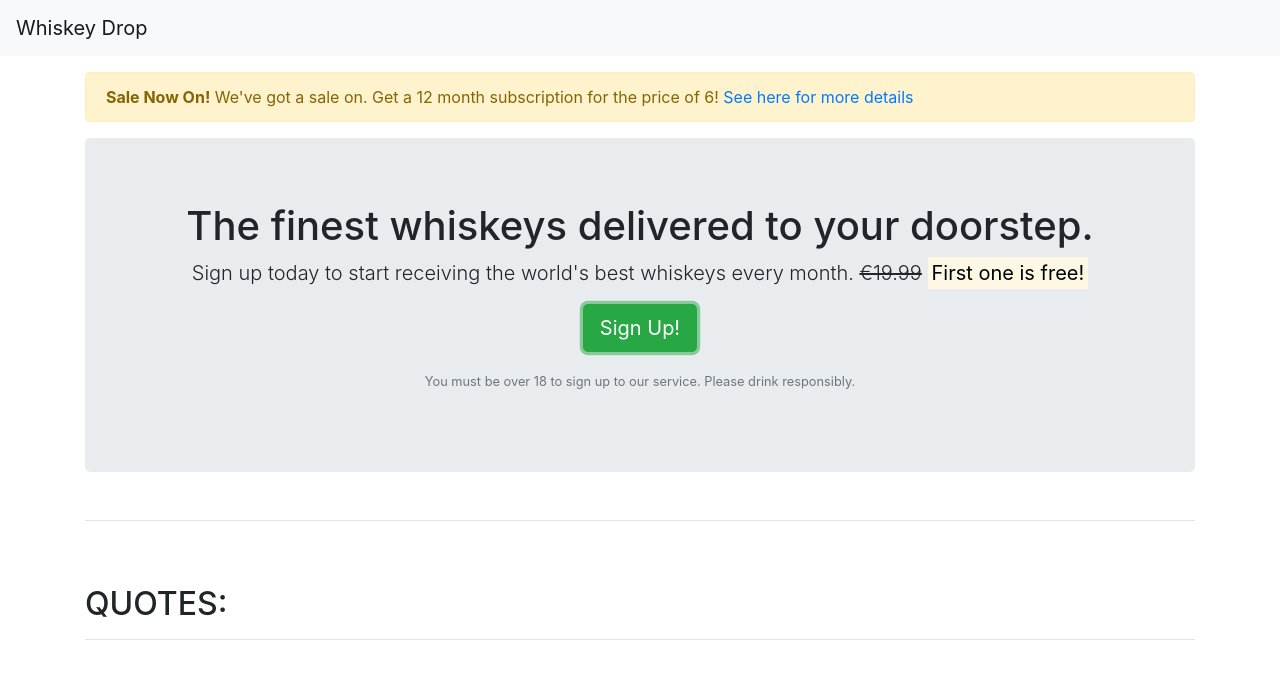
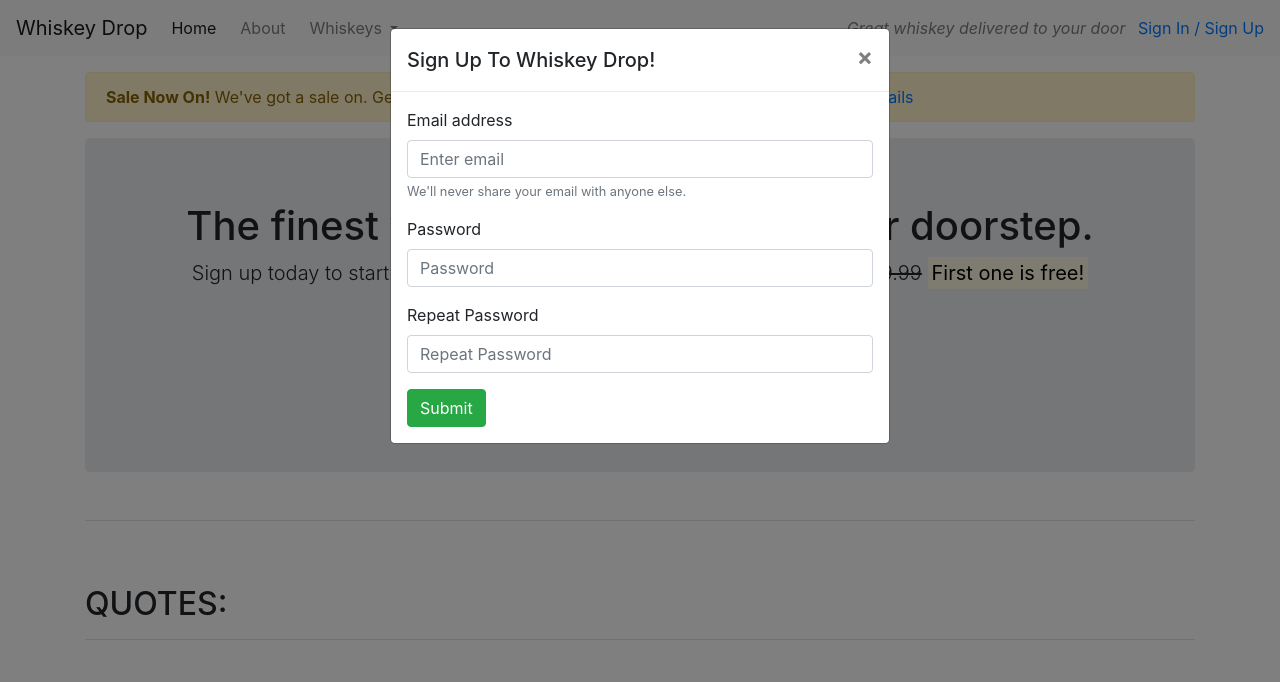
Before and after one commit to 1ukefg/bootstrap, a plain HTML site: page index.html in a window 1280 px wide. Both pictures are taken after a click on the button "Sign Up!". Shown: the top 682 px of the page. Drawn offline with nearby package versions, Linux system fonts and the light colour scheme.

Commit message:
section4

```diff
--- a/index.html
+++ b/index.html
@@ -15,13 +15,31 @@
     <nav class="navbar navbar-light navbar-expand-sm bg-light">
         <a href="/" class="navbar-brand">
             Whiskey Drop</a>
-            <button class="navbar-toggler ml-auto" type="button" data-toggle="collapse" data-target="#navbarNavDropdown"
-        <ul class="navbar-nav mr-auto">
-            <li class="active nav-item mr-2"><a class="nav-link" href="/">Home</a></li>
-            <li class="nav-item mr-2"><a class="nav-link" href="">About</a></li>
-            <li class="nav-item mr-2 d-block d-sm-none"><a class="nav-link" href="">Sign In / Sign Up</a></li>
-        </ul>
 
+        <button class="navbar-toggler ml-auto" type="button" data-toggle="collapse" data-target="#navbarNavDropdown"
+            aria-controls="navbarNavDropdown" aria-expanded="false" aria-label="Toggle navigation">
+            <span class="navbar-toggler-icon"></span></button>
+
+        <div class="collapse navbar-collapse" id="navbarNavDropdown">
+            <ul class="navbar-nav mr-auto">
+                <li class="active nav-item mr-2"><a class="nav-link" href="/">Home</a></li>
+                <li class="nav-item mr-2"><a class="nav-link" href="">About</a></li>
+                <li class="nav-item dropdown">
+                    <a class="nav-link dropdown-toggle" href="#" id="navbarDropdownMenuLink" role="button"
+                        data-toggle="dropdown" aria-haspopup="true" aria-expanded="false">
+                        Whiskeys
+                    </a>
+                    <div class="dropdown-menu" aria-labelledby="navbarDropdownMenuLink">
+                        <a class="dropdown-item" href="#">Irish</a>
+                        <a class="dropdown-item" href="#">Scotch</a>
+                        <a class="dropdown-item" href="#">Japanese</a>
+                        <a class="dropdown-item" href="#">American</a>
+                    </div>
+                </li>
+
+                <li class="nav-item mr-2 d-block d-sm-none"><a class="nav-link" href="">Sign In / Sign Up</a></li>
+            </ul>
+        </div>
         <div class="d-none d-md-block">
             <p class="navbar-text my-auto mr-2"><i>Great whiskey delivered to your door</i></p>
             <a href="/login">Sign In / Sign Up</a>
@@ -46,7 +64,8 @@
                         <s class="d-none d-sm-inline">€19.99</s>
                         <span class="d-inline d-sm-none"><br></span>
                         <strong><mark>First one is free!</mark></strong></p>
-                    <p><button class="btn btn-lg btn-success">Sign Up!</button></p>
+                    <p><button class="btn btn-lg btn-success" data-toggle="modal" data-target="#signUpModal">Sign
+                            Up!</button></p>
                     <p class="text-muted"><small>You must be over 18 to sign up to our service. Please drink
                             responsibly.</small></p>
                 </section>
@@ -66,7 +85,7 @@
                 <div class="col-12 col-md-6">
                     <div class="media">
                         <div class="d-none d-sm-block">
-                            <img src="images/girl-image (1).png" class="rounded-circle mr-3" height=100 width=100>
+                            <img src="images/girl-image.png" class="rounded-circle mr-3" height=100 width=100>
                         </div>
                         <div class="media-body">
                             <blockquote class="blockquote">
@@ -137,6 +156,42 @@
         </section>
         <!-- /.features -->
     </article>
+
+    <div class="modal" tabindex="-1" role="dialog" id="signUpModal">
+        <div class="modal-dialog" role="document">
+            <div class="modal-content">
+                <div class="modal-header">
+                    <h5 class="modal-title">Sign Up To Whiskey Drop!</h5>
+                    <button type="button" class="close" data-dismiss="modal" aria-label="Close">
+                        <span aria-hidden="true">&times;</span>
+                    </button>
+                </div>
+                <div class="modal-body">
+                    <form>
+                        <div class="form-group">
+                            <label for="exampleInputEmail1">Email address</label>
+                            <input type="email" class="form-control" id="exampleInputEmail1"
+                                aria-describedby="emailHelp" placeholder="Enter email">
+                            <small id="emailHelp" class="form-text text-muted">We'll never share your email with anyone
+                                else.</small>
+                        </div>
+                        <div class="form-group">
+                            <label for="password">Password</label>
+                            <input type="password" class="form-control" id="password"
+                                placeholder="Password">
+                        </div>
+                        <div class="form-group">
+                            <label for="repeatPassword">Repeat Password</label>
+                            <input type="password" class="form-control" id="repeatPassword"
+                                placeholder="Repeat Password">
+                        </div>
+                        <button type="submit" class="btn btn-success">Submit</button>
+                    </form>
+                </div>
+            </div>
+        </div>
+    </div>
+
     <script src="https://code.jquery.com/jquery-3.3.1.slim.min.js"
         integrity="sha384-q8i/X+965DzO0rT7abK41JStQIAqVgRVzpbzo5smXKp4YfRvH+8abtTE1Pi6jizo" crossorigin="anonymous">
     </script>
```
